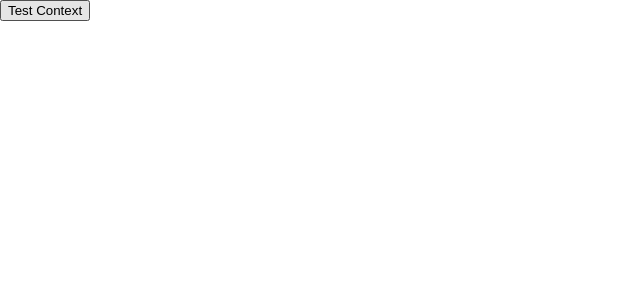
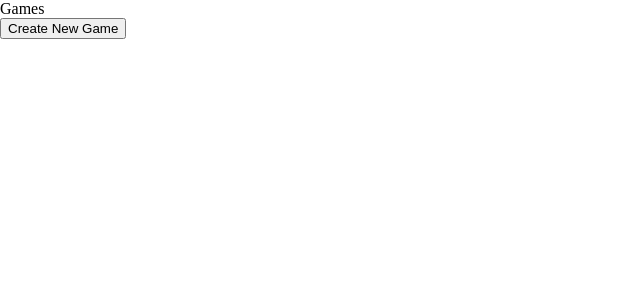
Before and after one commit to BDS-001/Universal-Game-Score-Tracker, a React (Vite) app: page / in a window 1280 px wide. Shown: the top 300 px of the page, without its empty margins (0-640 px from the left). Built offline with nearby package versions, Linux system fonts and the light colour scheme.

Commit message:
update: modal control

```diff
--- /dev/null
+++ b/src/components/NewGameModal.tsx
@@ -0,0 +1,11 @@
+import { useUIContext } from "../context/UIContext"
+
+export default function NewGameModal() {
+    const {closeModal} = useUIContext()
+    return(
+        <>
+        <button onClick={() => closeModal('newGame')}>X</button>
+        <div>New Form</div>
+        </>
+    )
+}
--- a/src/context/GameContext.tsx
+++ b/src/context/GameContext.tsx
@@ -4,22 +4,27 @@ import { StorageManager } from '../utils/storage';
 
 interface GameContextType {
   games: Record<string, GameSave>;
+  currentGameId: string | null;
+  setCurrentGameId: (gameId: string | null) => void;
   testFunction: () => void;
 }
 
 const GameContext = createContext<GameContextType | undefined>(undefined);
 
 export const GameProvider = ({ children }: { children: ReactNode }) => {
+  // eslint-disable-next-line @typescript-eslint/no-unused-vars
   const [games, setGames] = useState<Record<string, GameSave>>(() => {
     return StorageManager.loadData();
   });
+
+  const [currentGameId, setCurrentGameId] = useState<string | null>(null);
 
   const testFunction = () => {
     console.log('Context is working!', games);
   };
 
   return (
-    <GameContext.Provider value={{ games, testFunction }}>
+    <GameContext.Provider value={{ games, currentGameId, setCurrentGameId, testFunction }}>
       {children}
     </GameContext.Provider>
   );
--- /dev/null
+++ b/src/context/UIContext.tsx
@@ -0,0 +1,57 @@
+import { createContext, useContext, useState, ReactNode } from 'react';
+
+interface ModalState {
+  newGame: boolean;
+  calculator: boolean;
+  settings: boolean;
+}
+
+interface UIContextType {
+  currentScene: string;
+  setCurrentScene: (scene: string) => void;
+  modals: ModalState;
+  openModal: (modal: keyof ModalState) => void;
+  closeModal: (modal: keyof ModalState) => void;
+}
+
+const UIContext = createContext<UIContextType | undefined>(undefined);
+
+export const UIProvider = ({ children }: { children: ReactNode }) => {
+  const [currentScene, setCurrentScene] = useState('gameList');
+
+  const [modals, setModals] = useState<ModalState>({
+    newGame: false,
+    calculator: false,
+    settings: false,
+  });
+
+  const openModal = (modal: keyof ModalState) => {
+    setModals((prev) => ({ ...prev, [modal]: true }));
+  };
+
+  const closeModal = (modal: keyof ModalState) => {
+    setModals((prev) => ({ ...prev, [modal]: false }));
+  };
+
+  return (
+    <UIContext.Provider
+      value={{
+        currentScene,
+        setCurrentScene,
+        modals,
+        openModal,
+        closeModal,
+      }}
+    >
+      {children}
+    </UIContext.Provider>
+  );
+};
+
+export const useUIContext = () => {
+  const context = useContext(UIContext);
+  if (!context) {
+    throw new Error('useUIContext must be used within UIProvider');
+  }
+  return context;
+};
--- a/src/layouts/App.tsx
+++ b/src/layouts/App.tsx
@@ -1,13 +1,15 @@
-import { useGameContext } from '../context/GameContext';
+import { useUIContext } from '../context/UIContext';
 import GameSelector from '../pages/gameSelect';
+import NewGameModal from '../components/NewGameModal';
 
 function App() {
-  const { testFunction } = useGameContext();
+  const { currentScene, modals } = useUIContext();
 
   return (
     <div>
-      <button onClick={testFunction}>Test Context</button>
-      <GameSelector />
+      {currentScene === 'gameList' && <GameSelector />}
+      {currentScene === 'gamePage' && <div>Game Page (TODO)</div>}
+      {modals.newGame && <NewGameModal />}
     </div>
   );
 }
--- a/src/main.tsx
+++ b/src/main.tsx
@@ -3,11 +3,14 @@ import { createRoot } from 'react-dom/client';
 import './index.css';
 import App from './layouts/App';
 import { GameProvider } from './context/GameContext';
+import { UIProvider } from './context/UIContext';
 
 createRoot(document.getElementById('root')!).render(
   <StrictMode>
     <GameProvider>
-      <App />
+      <UIProvider>
+        <App />
+      </UIProvider>
     </GameProvider>
   </StrictMode>
 );
--- a/src/pages/gameSelect.tsx
+++ b/src/pages/gameSelect.tsx
@@ -1,3 +1,15 @@
+import { useGameContext } from "../context/GameContext"
+import { useUIContext } from "../context/UIContext"
+
 export default function GameSelector() {
-  return <></>;
+    const {games} = useGameContext()
+    const {openModal} = useUIContext()
+  return(
+  <>
+  <div className="title">Games</div>
+  <button onClick={() => openModal('newGame')}>Create New Game</button>
+  {Object.entries(games).map(([key, game]) => (
+    <button key={key}>{game.gameName}</button>
+  ))}
+  </>)
 }
```
